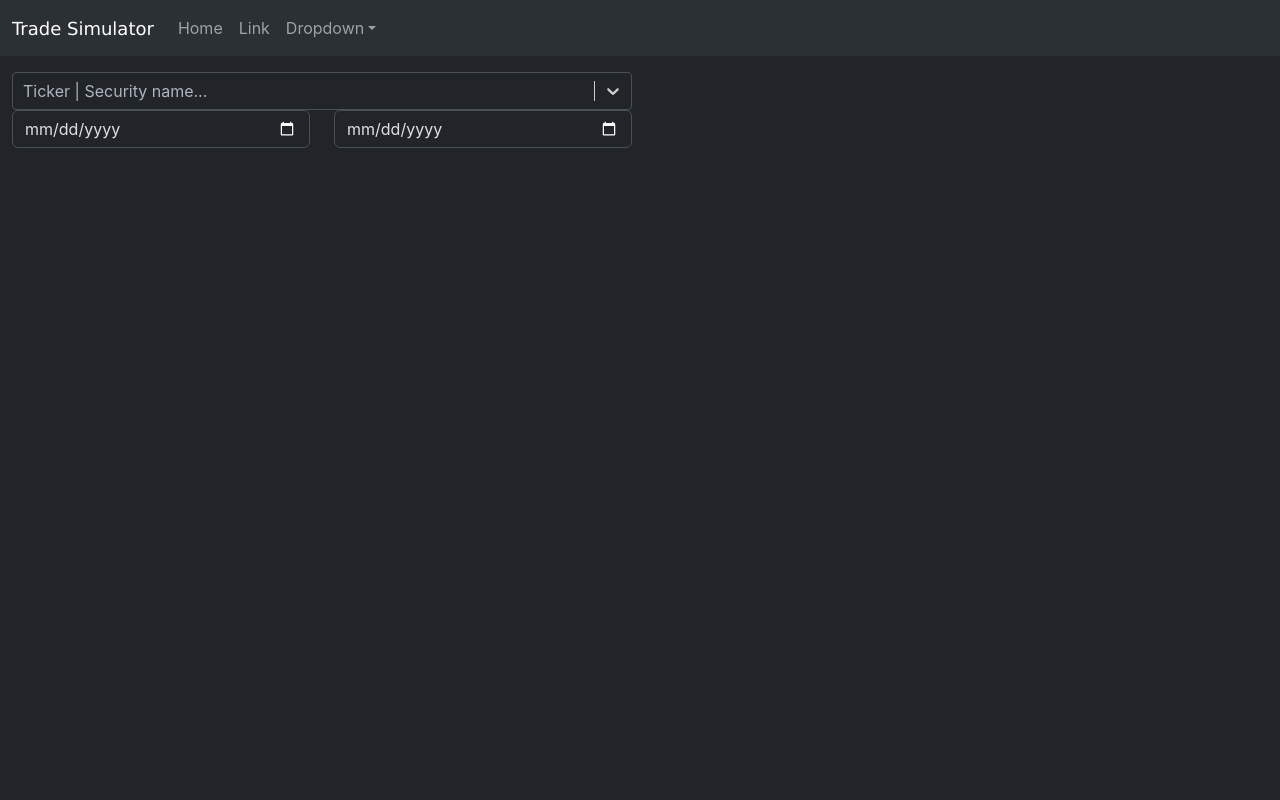
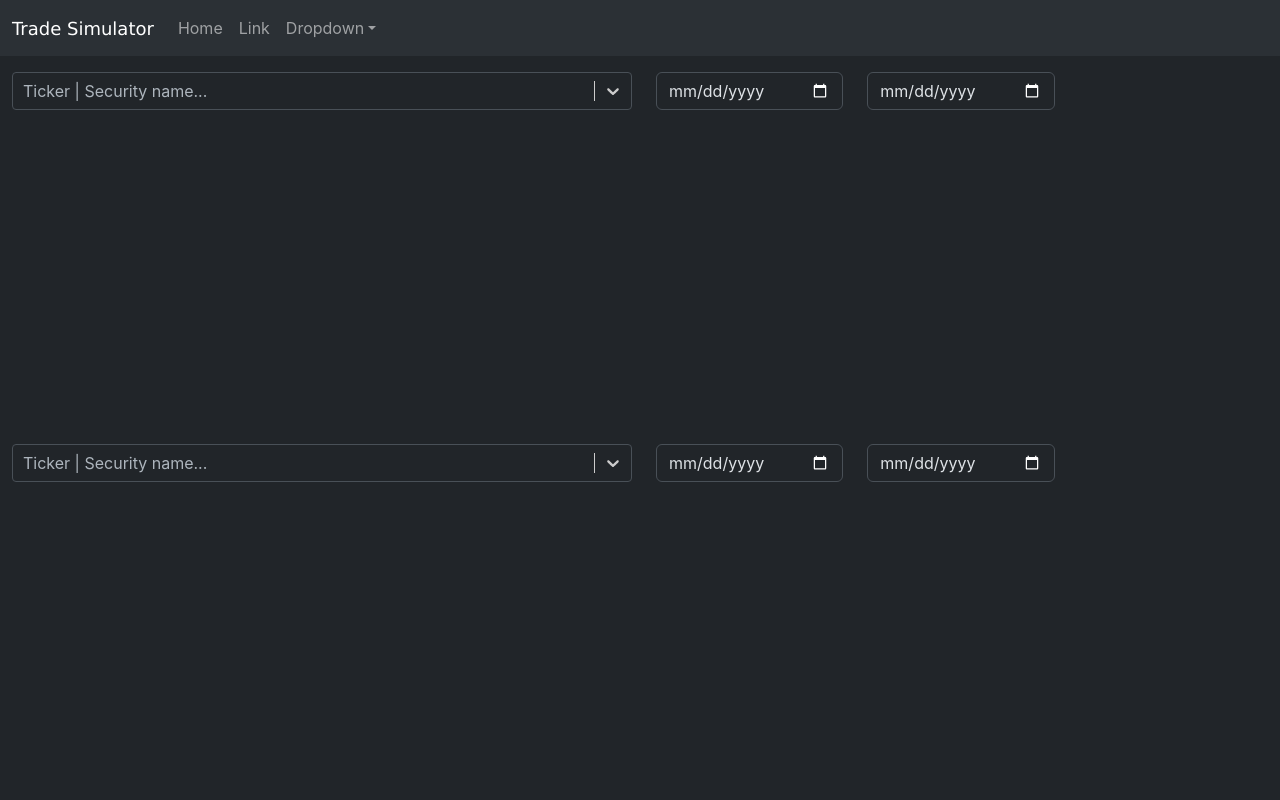
Before and after one commit to benWillan/trade-simulator, a React (Create React App) app in the folder WebApi/ClientApp/: page / in a window 1280 px wide. Shown: the top 800 px of the page. Built offline with nearby package versions, Linux system fonts and the light colour scheme.

Commit message:
[feat] Add options for 1-4 chart rendering.
Up to 4 charts can now be rendered.

```diff
--- a/WebApi/ClientApp/src/App.tsx
+++ b/WebApi/ClientApp/src/App.tsx
@@ -6,7 +6,7 @@ function App() {
   return (
     <>
       <NavBar></NavBar>
-      <ContainerFluid></ContainerFluid>
+      <ContainerFluid chartsRendered={2}></ContainerFluid>
     </>
   );
 }
--- a/WebApi/ClientApp/src/components/charting/StockChartDate.tsx
+++ b/WebApi/ClientApp/src/components/charting/StockChartDate.tsx
@@ -32,7 +32,7 @@ function StockChartDate({onDateChange, startDate, endDate}: Props) {
               <Form.Control type="date" onChange={(e) => {
                 setLocalStartDate(e.target.value);
                 onDateChange(e.target.value, "start");
-              }} value={localStartDate} />
+              }} value={localStartDate}/>
             </Form.Group>
           </Col>
           <Col>
--- a/WebApi/ClientApp/src/components/topLevel/ContainerFluid.tsx
+++ b/WebApi/ClientApp/src/components/topLevel/ContainerFluid.tsx
@@ -6,24 +6,59 @@ import '../../css/global.css'
 //  external.
 import Row from 'react-bootstrap/Row';
 import Col from 'react-bootstrap/Col';
-//  types.
-import { Stock, StockQuote } from '../../types/charting/types'
 
-export function ContainerFluid() {
+type Props = {
+  chartsRendered: 1 | 2 | 3 | 4;
+}
 
-  const isQuad = true;
+export function ContainerFluid({chartsRendered}: Props) {
 
   return (
     <Container fluid className='stock-chart-container'>
-        {!isQuad ? (
+      {chartsRendered === 1 && (
+        <Row style={{ display: 'flex' }}>
+          <Col style={{ flex: '0 0 83.333%'}} className='py-3 chart-container'>
+            <StockChart></StockChart>
+          </Col>
+          <Col style={{ flex: '0 0 16.666%' }}></Col>
+        </Row>
+      )}
+      {chartsRendered === 2 && (
         <>
         <Row style={{ display: 'flex' }}>
-              <Col style={{ flex: '0 0 75%' }} className='py-3 chart-container'>
+          <Col style={{ flex: '0 0 83.332%' }} className='py-3 chart-container'>
             <StockChart></StockChart>
           </Col>
+          <Col style={{ flex: '0 0 16.666%' }}></Col>
+        </Row>
+        <Row style={{ display: 'flex' }}>
+          <Col style={{ flex: '0 0 83.332%' }} className='py-3 chart-container'>
+            <StockChart></StockChart>
+          </Col>
+          <Col style={{ flex: '0 0 16.666%' }}></Col>
         </Row>
         </>
-        ) : (
+      )}
+      {chartsRendered === 3 && (
+        <>
+        <Row style={{ display: 'flex' }}>
+          <Col style={{ flex: '0 0 41.666%' }} className='py-3 chart-container'>
+            <StockChart></StockChart>
+          </Col>
+          <Col style={{ flex: '0 0 41.666%' }} className='py-3 chart-container'>
+            <StockChart></StockChart>
+          </Col>
+          <Col style={{ flex: '0 0 16.666%' }}></Col>
+        </Row>
+        <Row style={{ display: 'flex' }}>
+          <Col style={{ flex: '0 0 83.332%' }} className='py-3 chart-container'>
+            <StockChart></StockChart>
+          </Col>
+          <Col style={{ flex: '0 0 16.666%' }}></Col>
+        </Row>
+        </>
+      )}
+      {chartsRendered === 4 && (
         <>
         <Row style={{ display: 'flex' }}>
           <Col style={{ flex: '0 0 41.666%' }} className='py-3 chart-container'>
```
Also changed, not shown: WebApi/ClientApp/src/components/charting/StockChart.tsx (line endings or trailing spaces). Lines whose indentation alone changed are shown as unchanged.
